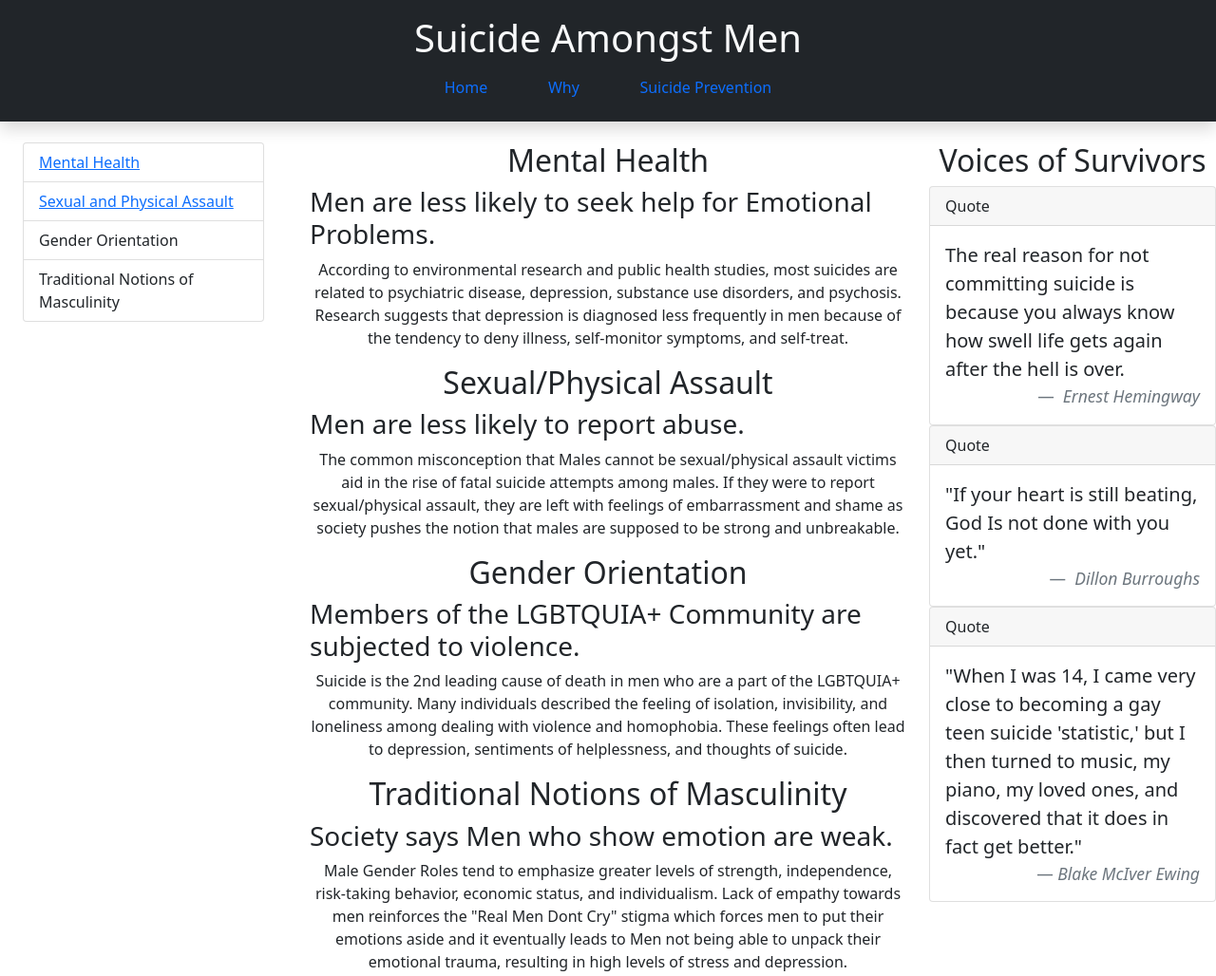
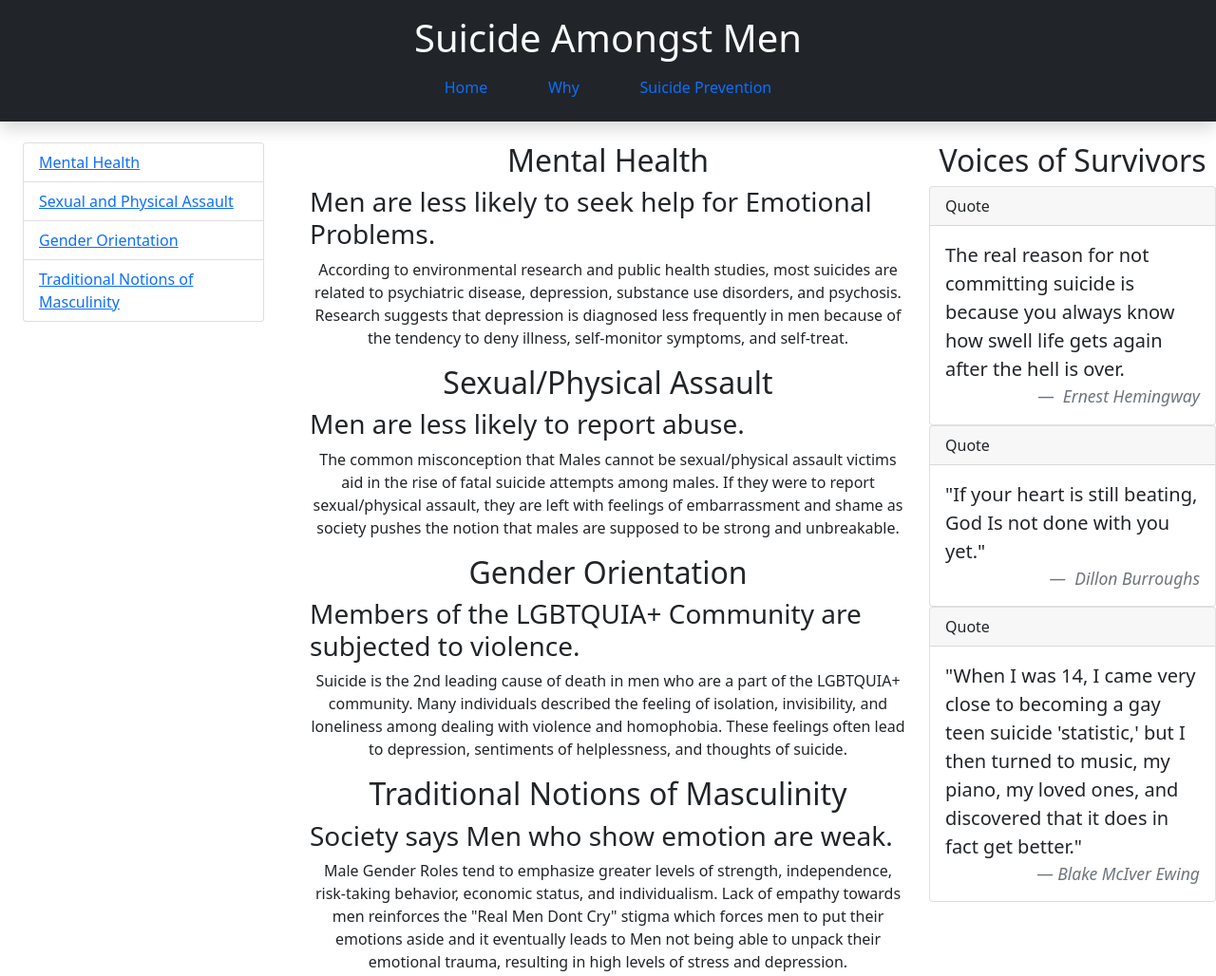
Before and after one commit to emir4ik-code/Suicide-Amongst-Men, a plain HTML site: page male_suicide/why/factors.html in a window 1280 px wide. Shown: the top 1028 px of the page at 95% size. Drawn offline with nearby package versions, Linux system fonts and the light colour scheme.

Commit message:
fixed links

```diff
--- a/male_suicide/why/factors.html
+++ b/male_suicide/why/factors.html
@@ -49,9 +49,9 @@
             <div class="container">
             <ul class="list-group">
   <li class="list-group-item"><a class "nav-link" href="#mh">Mental Health</a></li>
-  <li class="list-group-item"><a class "nav-link" href="">Sexual and Physical Assault</a></li>
-  <li class="list-group-item">Gender Orientation</li>
-  <li class="list-group-item">Traditional Notions of Masculinity</li>
+  <li class="list-group-item"><a class "nav-link" href="#sa">Sexual and Physical Assault</a></li>
+  <li class="list-group-item"><a class "nav-link" href="#go">Gender Orientation</a></li>
+  <li class="list-group-item"><a class "nav-link" href="#tn">Traditional Notions of Masculinity</a></li>
 </ul>
             </div>
         </div>
@@ -62,18 +62,18 @@
             <p class="text-center">According to environmental research and public health studies, most suicides are related to psychiatric disease, depression, substance use disorders, and psychosis. Research suggests that depression is diagnosed less frequently in men because
                 of the tendency to deny illness, self-monitor symptoms, and self-treat.</p>
             </p>
-            <h2 class="text-center">Sexual/Physical Assault</h2>
+            <h2 id="sa" class="text-center">Sexual/Physical Assault</h2>
             <h3>Men are less likely to report abuse.</h3>
             <p class="text-center"> The common misconception that Males cannot be sexual/physical assault victims aid in the rise of fatal suicide attempts among males. If they were to report sexual/physical assault, they are left with feelings of embarrassment and shame as
                 society pushes the notion that males are supposed to be strong and unbreakable. </p>
 
             </p>
-            <h2 class="text-center">Gender Orientation</h2>
+            <h2 id="go" class="text-center">Gender Orientation</h2>
             <h3>Members of the LGBTQUIA+ Community are subjected to violence.</h3>
             <p class="text-center">Suicide is the 2nd leading cause of death in men who are a part of the LGBTQUIA+ community. Many individuals described the feeling of isolation, invisibility, and loneliness among dealing with violence and homophobia. These feelings often
                 lead to depression, sentiments of helplessness, and thoughts of suicide.
             </p>
-            <h2 class="text-center">Traditional Notions of Masculinity</h2>
+            <h2 id="tn" class="text-center">Traditional Notions of Masculinity</h2>
             <h3>Society says Men who show emotion are weak.</h3>
             <p class="text-center">Male Gender Roles tend to emphasize greater levels of strength, independence, risk-taking behavior, economic status, and individualism. Lack of empathy towards men reinforces the "Real Men Dont Cry" stigma which forces men to put their emotions
                 aside and it eventually leads to Men not being able to unpack their emotional trauma, resulting in high levels of stress and depression.
```
